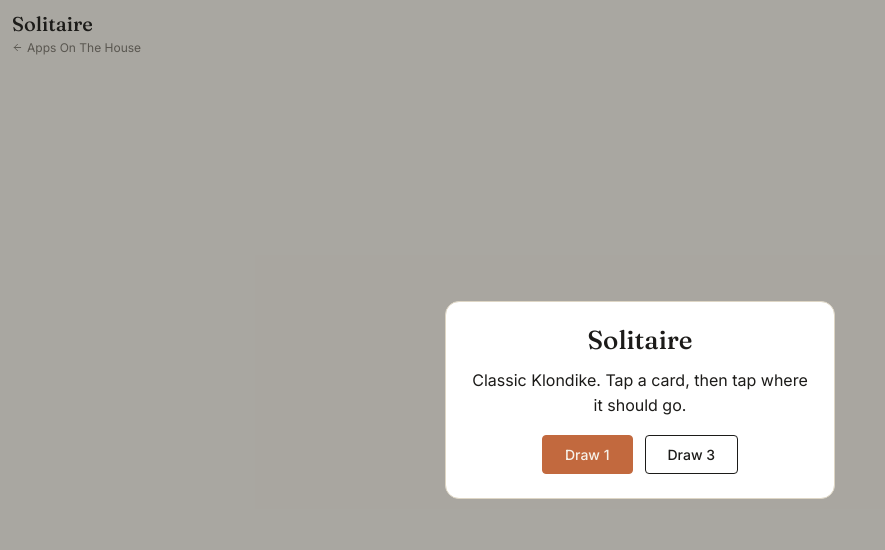
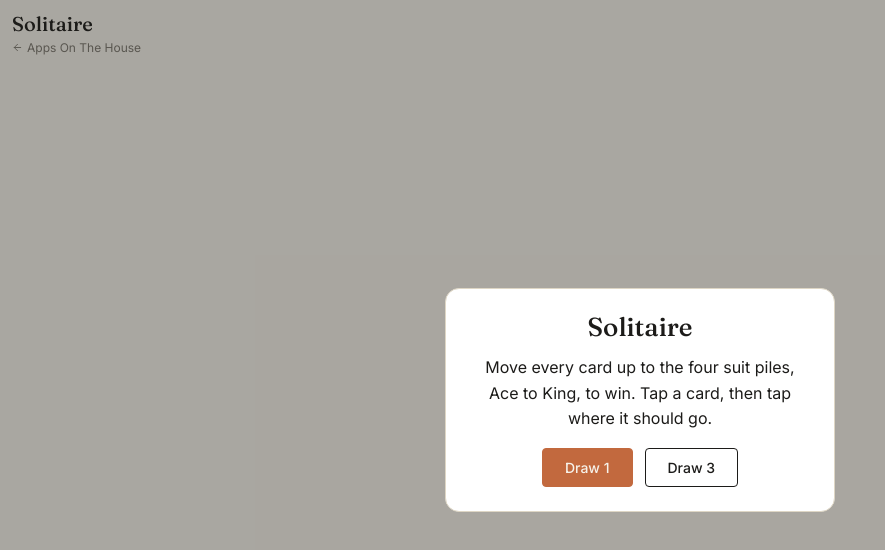
Before and after one commit to saornek/apps-on-the-house, a React (Vite) app in the folder solitaire/: page / in a window 1280 px wide. Shown: the top 550 px of the page, without its empty margins (0-885 px from the left). Built offline with nearby package versions, Linux system fonts and the light colour scheme.

Commit message:
fix: remove Klondike jargon from solitaire copy

```diff
--- a/solitaire/index.html
+++ b/solitaire/index.html
@@ -14,7 +14,7 @@
     <title>Solitaire - Apps On The House</title>
     <meta
       name="description"
-      content="Classic Klondike solitaire. Free, no ads, works offline. From Apps On The House."
+      content="Classic solitaire, tap to play. Free, no ads, works offline. From Apps On The House."
     />
   </head>
   <body>
--- a/solitaire/src/App.jsx
+++ b/solitaire/src/App.jsx
@@ -142,7 +142,7 @@ export default function App() {
         <div className="overlay">
           <div className="card overlay-card">
             <h2>Solitaire</h2>
-            <p>Classic Klondike. Tap a card, then tap where it should go.</p>
+            <p>Move every card up to the four suit piles, Ace to King, to win. Tap a card, then tap where it should go.</p>
             <div className="setup-buttons">
               <button className="btn btn-primary" onClick={() => startNewGame(1)}>
                 Draw 1
```
Also changed, not shown: solitaire/public/manifest.webmanifest.
